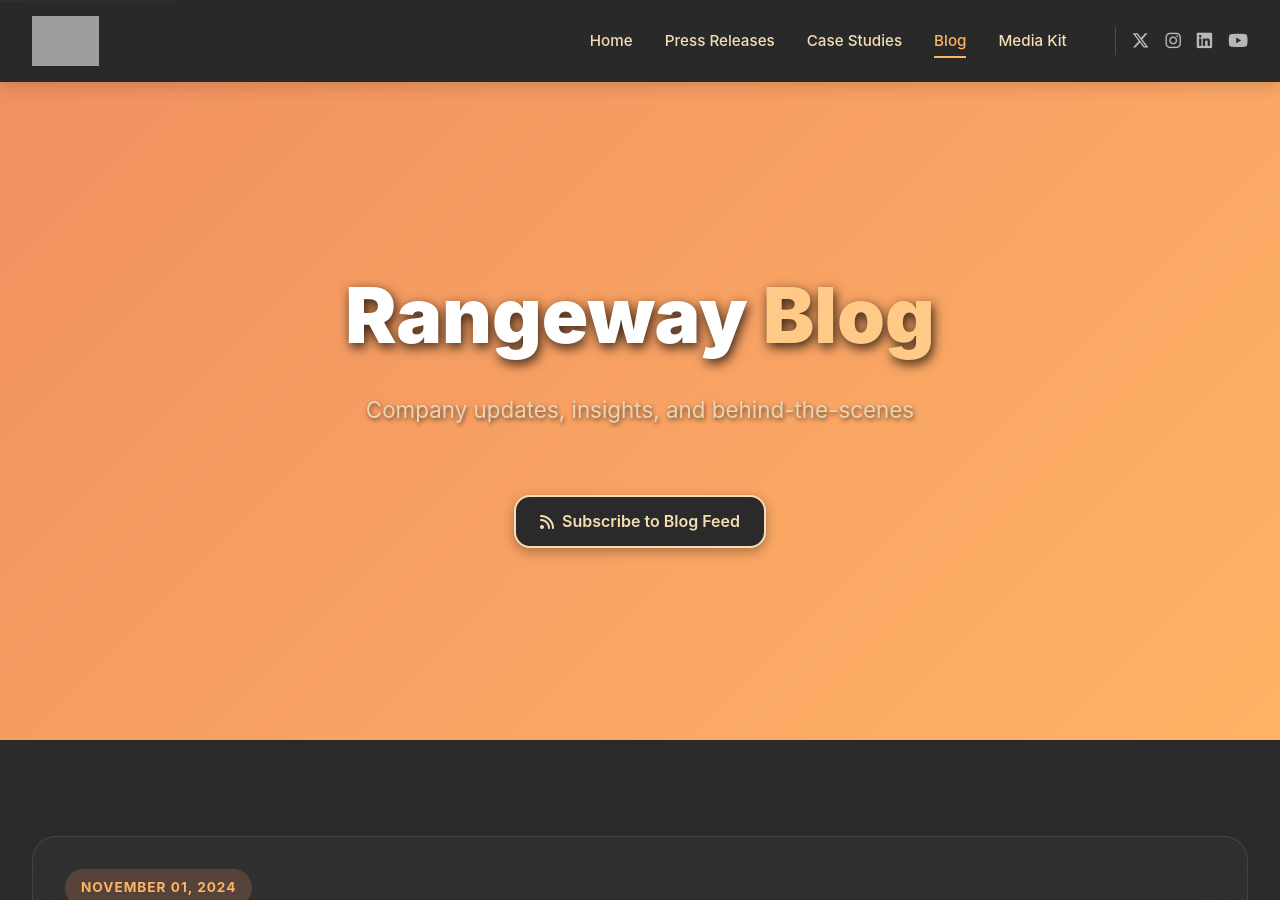
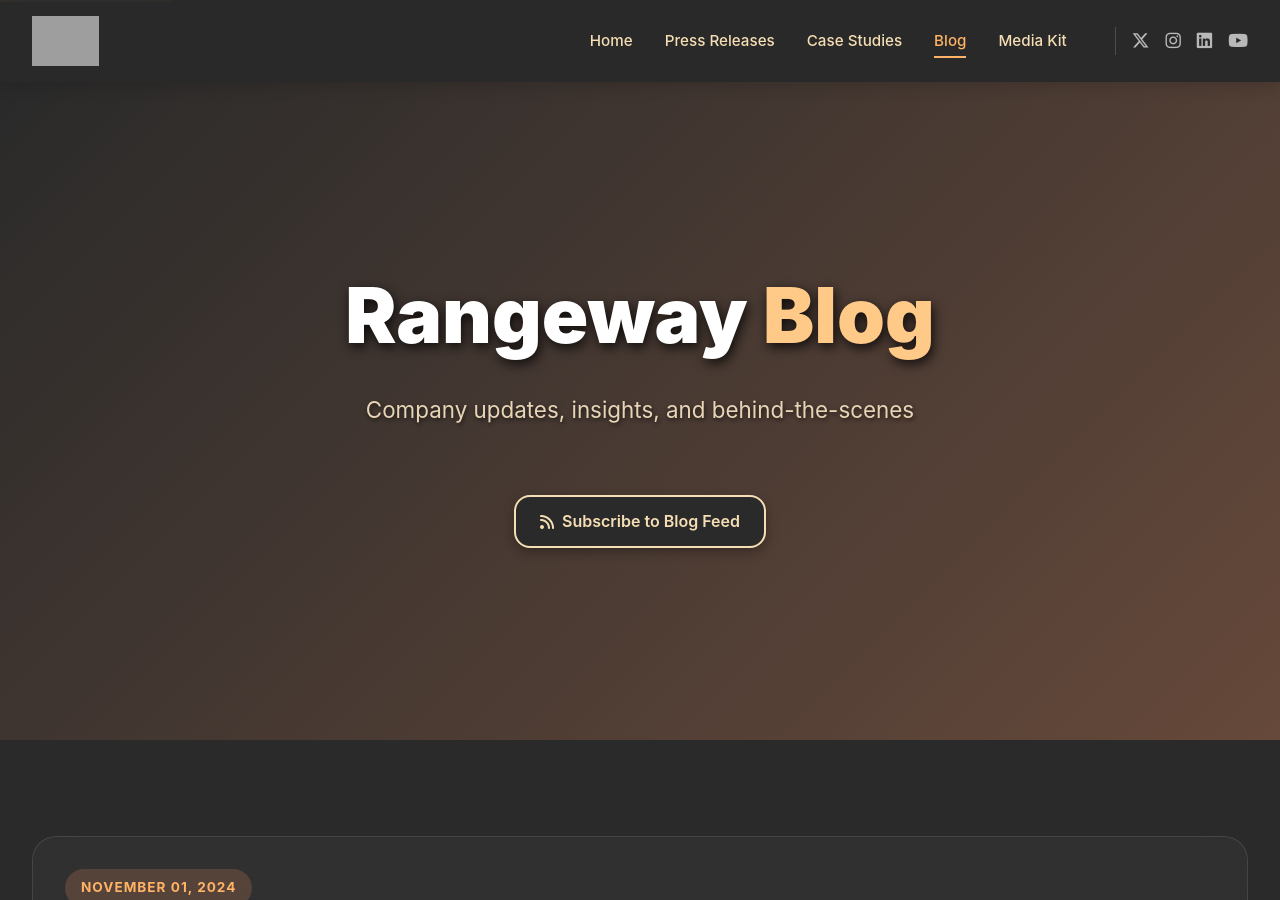
Before and after one commit to ZakWinnick/rangeway-newsroom, a Jekyll site: the page built from blog.html, in a window 1280 px wide and 900 px high. Built offline with Jekyll 4.4.1, drawn with Linux system fonts in a browser that asks for light colours; grey boxes are pictures that could not be loaded.

Commit message:
Update blog.html

```diff
--- a/blog.html
+++ b/blog.html
@@ -6,7 +6,7 @@
 
 <!-- Hero Section -->
 <section class="hero-modern" style="min-height: 50vh;">
-    <div class="hero-background" style="background: linear-gradient(135deg, var(--sunset-coral) 0%, var(--golden-highway) 100%);"></div>
+    <div class="hero-background" style="background: linear-gradient(135deg, var(--mountain-charcoal) 0%, rgba(240, 144, 96, 0.3) 100%);"></div>
     <div class="hero-content-modern">
         <h1 class="hero-title-modern">
             Rangeway <span class="hero-title-highlight">Blog</span>
```
